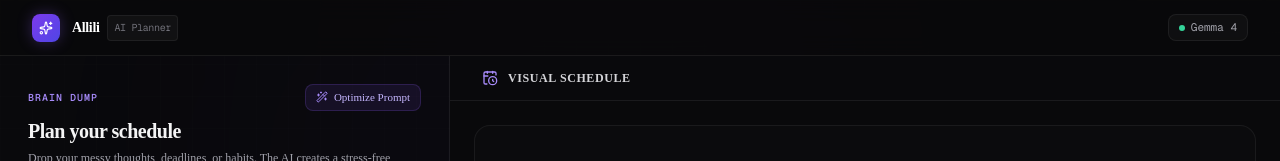
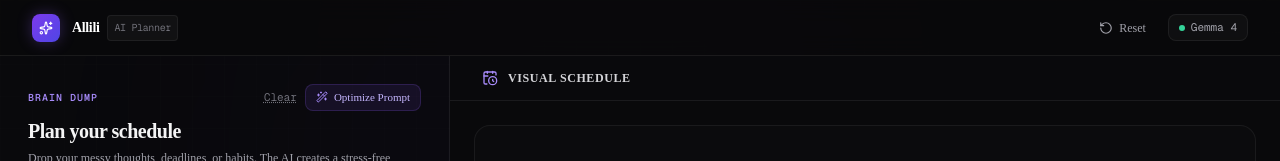
Before and after one commit to SpiXla/Allili, a Next.js app: page / in a window 1280 px wide. Both pictures are taken after a click on the button 224 px from the left and 664 px from the top of the page. Shown: the top 161 px of the page. Built offline with nearby package versions, Linux system fonts and the light colour scheme.

Commit message:
Fix reset handler to fully clear optimized prompt state and provide explicit undo and clear options

```diff
--- a/src/app/page.tsx
+++ b/src/app/page.tsx
@@ -188,6 +188,13 @@ export default function Home() {
     }
   };
 
+  const handleReset = () => {
+    resetStore();
+    setPreviousPrompt(null);
+    setIsOptimizing(false);
+    setErrorMessage(null);
+  };
+
   const handleGenerate = async () => {
     if (!userInput.trim() || isLoading) return;
 
@@ -254,19 +261,18 @@ export default function Home() {
 
         {/* Right Nav Actions */}
         <div className="flex items-center gap-3">
-          {hasTimeline && (
-            <>
+          {(hasTimeline || userInput.trim() || previousPrompt) && (
             <button
-                onClick={() => resetStore()}
+              onClick={handleReset}
               className="text-zinc-400 hover:text-zinc-200 text-xs flex items-center gap-1.5 px-2.5 py-1.5 rounded-lg hover:bg-white/[0.04] transition-all"
-                title="Reset schedule"
+              title="Reset prompt and schedule"
             >
               <RotateCcw className="w-3.5 h-3.5" />
               <span className="hidden sm:inline">Reset</span>
             </button>
-              <ExportCalendarButton />
-            </>
           )}
+
+          {hasTimeline && <ExportCalendarButton />}
 
           <div className="hidden sm:flex items-center gap-1.5 text-[11px] font-mono text-zinc-400 bg-white/[0.03] px-2.5 py-1 rounded-lg border border-white/[0.06]">
             <span className="w-1.5 h-1.5 rounded-full bg-emerald-400 animate-pulse" />
@@ -295,9 +301,21 @@ export default function Home() {
                     <button
                       type="button"
                       onClick={handleRevertPrompt}
+                      className="inline-flex items-center gap-1 px-2 py-0.5 rounded text-[11px] font-mono text-violet-300 hover:text-violet-100 bg-violet-500/10 hover:bg-violet-500/20 border border-violet-500/20 transition-all"
+                      title="Revert to original unoptimized prompt"
+                    >
+                      <RotateCcw className="w-3 h-3" />
+                      <span>Undo</span>
+                    </button>
+                  )}
+                  {userInput.trim() && (
+                    <button
+                      type="button"
+                      onClick={handleReset}
                       className="text-[11px] font-mono text-zinc-500 hover:text-zinc-300 underline decoration-dotted transition-colors"
+                      title="Clear prompt and reset"
                     >
-                      Undo
+                      Clear
                     </button>
                   )}
                   <button
@@ -379,10 +397,19 @@ export default function Home() {
                       : "Empty"}
                   </span>
                   {previousPrompt && (
+                    <div className="flex items-center gap-1.5">
                       <span className="text-violet-400 flex items-center gap-1 font-sans">
                         <Sparkles className="w-3 h-3" />
                         Optimized
                       </span>
+                      <button
+                        type="button"
+                        onClick={handleRevertPrompt}
+                        className="text-zinc-500 hover:text-zinc-300 underline decoration-dotted transition-colors"
+                      >
+                        (undo)
+                      </button>
+                    </div>
                   )}
                 </div>
                 <span className="text-zinc-600">⌘ + Enter to run</span>
```
Lines whose indentation alone changed are shown as unchanged.
